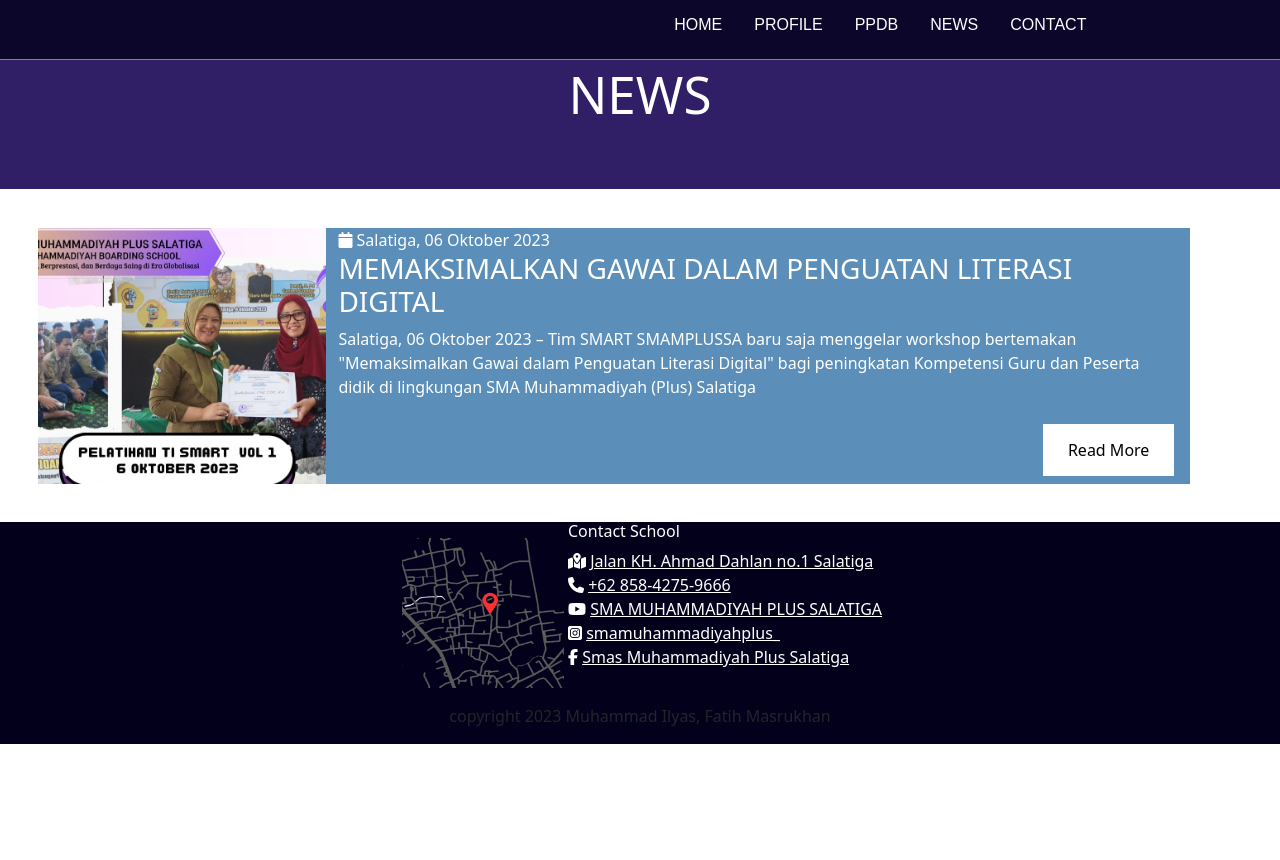
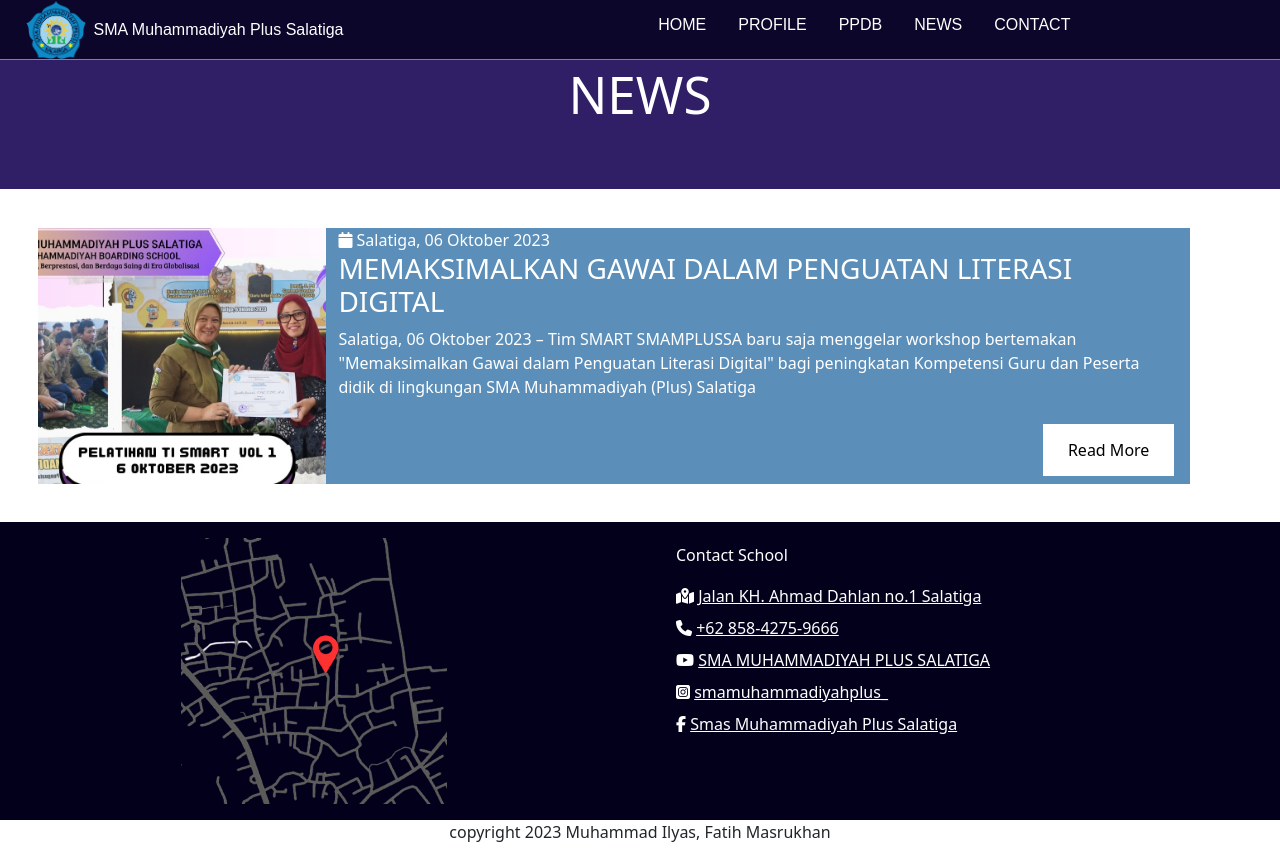
Before and after one commit to 1Ly45/UAS_Desweb, a plain HTML site: page news.html in a window 1280 px wide. Before the commit the page ends 800 px from the top, so only its background shows below. Drawn offline with nearby package versions, Linux system fonts and the light colour scheme.

Commit message:
update bug

```diff
--- a/css/main.css
+++ b/css/main.css
@@ -37,7 +37,6 @@ nav{
     z-index: 9999;
     font-family: 'Poppins', sans-serif;
     color: #fff;
-    overflow: hidden;
 }
 @media only screen and (min-width: 1000px) {
     .navbar .navbar-logo{
--- a/news.html
+++ b/news.html
@@ -17,6 +17,10 @@
             <span class="navbar-toggler-icon"></span>
         </button>
         <div class="collapse navbar-collapse" id="navbarSupportedContent">
+            <div  class="navbar-logo">
+                </span><img src="asset/Logo.png" alt="Logo"  width="60px">
+                <h6 class="my-3 px-2">SMA Muhammadiyah Plus Salatiga</h6>
+            </div>
             <ul class="navbar-nav">
                 <li class="nav-item">
                     <a class="nav-link" href="index.html">HOME</a>
@@ -25,19 +29,19 @@
                     <a class="nav-link dropdown-toggle" href="#" role="button" data-bs-toggle="dropdown" aria-expanded="false">PROFILE</a>
                     <ul class="dropdown-menu">
                         <li>
-                            <a class="dropdown-item" href="#">Visi Misi</a>
+                            <a class="dropdown-item" href="visimisi.html">Visi Misi</a>
                         </li>
                         <li>
-                            <a class="dropdown-item" href="#">Our Team</a>
+                            <a class="dropdown-item" href="ourteam.html">Our Team</a>
                         </li>
                         <li>
-                            <a class="dropdown-item" href="#">Facility</a>
+                            <a class="dropdown-item" href="fasilitas.html">Facility</a>
                         </li>
                         <li>
-                            <a class="dropdown-item" href="#">Student Achievement</a>
+                            <a class="dropdown-item" href="achievement.html">Student Achievement</a>
                         </li>
                         <li>
-                            <a class="dropdown-item" href="#">Extracurricular</a>
+                            <a class="dropdown-item" href="extracuricular.html">Extracurricular</a>
                         </li>
                     </ul>
                 </li>
@@ -48,9 +52,12 @@
                     <a class="nav-link" href="news.html">NEWS</a>
                 </li>
                 <li class="nav-item">
-                    <a class="nav-link" href="#">CONTACT</a>
+                    <a class="nav-link" href="kontak.html">CONTACT</a>
                 </li>
             </ul>
+            <div class="navbar-extra">
+                <a href="#" id="search"> <i data-feather="search"></i> </a>
+            </div>
         </div>
     </nav>
     <main>
@@ -72,34 +79,41 @@
     </main>
     <footer>
         <div class="row">
-            <div class="d-flex justify-content-center">
-                <img src="asset/map.png" height="150" width="170" class="px-1 my-3">
-                <div id="contact" class="">
-                    <h6>Contact School</h6>
-                    <div>
+            <div class="col-lg-6 col-md-6 col-sm-12 d-flex justify-content-center">
+                <img src="asset/map.png" style="width: 50%; height: 90% auto;" class="img-fluid px-4 my-3" alt="Responsive image">
+            </div>
+            <div class="col-lg-6 col-md-6 col-sm-12">
+                <div id="contact" class="px-4 my-4">
+                    <h6 style="padding-bottom: 7px;">Contact School</h6>
+                    <div class="py-1">
                         <i class="fas fa-map-location-dot"></i>
                         <a href="#" class="contacts">Jalan KH. Ahmad Dahlan no.1 Salatiga</a>
                     </div>
-                    <div>
+                    <div class="py-1">
                         <i class="fas fa-phone"></i>
                         <a href="#" class="contacts">+62 858-4275-9666</a>
                     </div>
-                    <div>
+                    <div class="py-1">
                         <i class="fa-brands fa-youtube"></i>
                         <a href="" class="contacts">SMA MUHAMMADIYAH PLUS SALATIGA</a>
                     </div>
-                    <div>
+                    <div class="py-1">
                         <i class="fa-brands fa-instagram-square"></i>
                         <a href="#" class="contacts">smamuhammadiyahplus_</a>
                     </div>
-                    <div>
+                    <div class="py-1">
                         <i class="fa-brands fa-facebook-f"></i>
                         <a href="#" class="contacts">Smas Muhammadiyah Plus Salatiga </a>
                     </div>
+                </div>
             </div>
         </div>
         <p class="text-center" id="copyright">copyright 2023 Muhammad Ilyas, Fatih Masrukhan </p>
     </footer>
+    <!--feather icon-->
+    <script>
+        feather.replace();
+    </script>
     <script src="https://cdn.jsdelivr.net/npm/bootstrap@5.3.2/dist/js/bootstrap.bundle.min.js" integrity="sha384-C6RzsynM9kWDrMNeT87bh95OGNyZPhcTNXj1NW7RuBCsyN/o0jlpcV8Qyq46cDfL" crossorigin="anonymous"></script>
 </body>
 </html>
```
Also changed, not shown: index.html (+0 -2 lines).
